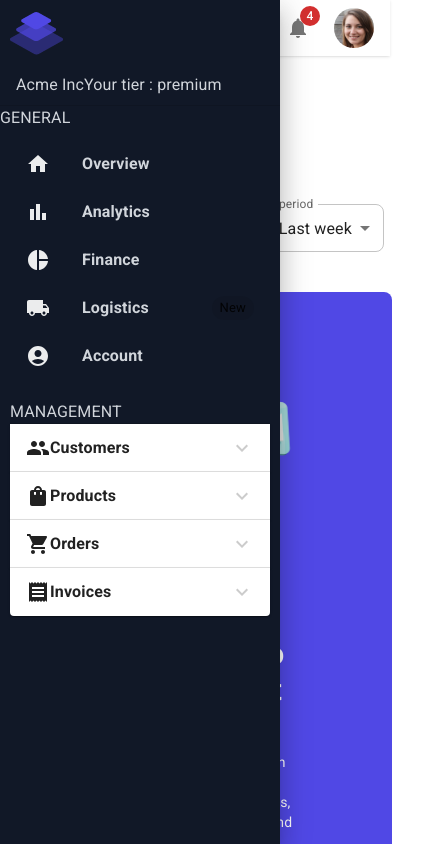
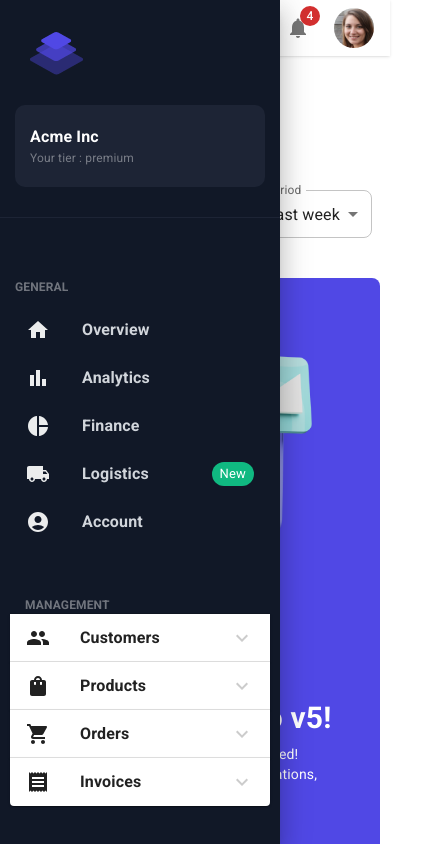
Before and after one commit to amarnathvattikuti/Dashboard-mui, a React (Create React App) app: page / in a window 390 px wide. Both pictures are taken after a click on the button 24 px from the left and 28 px from the top of the page. Shown: the top 844 px of the page, 429 px wide, since content can reach past the window. Built offline with nearby package versions, Linux system fonts and the light colour scheme.

Commit message:
responsive changes added

```diff
--- a/src/App.css
+++ b/src/App.css
@@ -21,6 +21,48 @@ body {
 /* Handle on hover */
 ::-webkit-scrollbar-thumb:hover {
   background: #54607e;
+}
+.logo{
+  margin: 20px !important;
+}
+.btn-acme-leftbar{
+  display: block !important;
+  width: 250px !important;
+  background: #1d2435 !important;
+  margin: auto !important;
+  padding: 20px 15px !important;
+  border-radius: 10px !important;
+}
+.acme-text-large{
+  width:100% !important;
+  font-weight:600 !important;
+  color: white !important;
+}
+.acme-text-small{
+  font-size: 12px;
+  color: white !important;
+  opacity: 0.4 !important;
+}
+.hr{
+  border: 1px solid #1d2435 !important;
+  margin: 30px 0px !important;
+  background-color: #1d2435 !important;
+  border-bottom: 0px !important;
+}
+.text-xs{
+  font-weight: 600 !important;
+  padding-top: 30px !important;
+  padding-left: 15px !important;
+  font-size: 12px !important;
+  color: white !important;
+  opacity: 0.4 !important;
+}
+.chip{
+  background-color: #10b981 !important;
+  color: white !important;
+}
+.accord-text-space{
+margin-right: 30px !important;
 }
 
 .subTitle {
@@ -133,3 +175,13 @@ body {
   margin: auto;
   width: 97%;
 }
+.css-5r5bf8, .css-1y0cy5b-MuiPaper-root{
+  width: 100%;
+
+}
+.css-5r5bf8{
+  padding: 10px !important;
+}
+.css-1y0cy5b-MuiPaper-root{
+  padding: 0px;
+}
--- a/src/components/contenView.js
+++ b/src/components/contenView.js
@@ -51,7 +51,7 @@ const ContentView = () => {
         <Grid item xs={12} md={6} className="pt-7">
           <Item className="shadow-none text-right">
             <Button variant="outlined" startIcon={<AssessmentIcon />}
-             className="normal-case py-3 px-7 rounded-lg" >
+              className="normal-case py-3 px-7 rounded-lg" >
               Reports
             </Button>
 
@@ -63,7 +63,7 @@ const ContentView = () => {
                 value={period}
                 label="period"
                 onChange={handleChange}
-              className="rounded-lg h-12"
+                className="rounded-lg h-12"
               >
                 <MenuItem value="Last week">Last week</MenuItem>
                 <MenuItem value="Last Month">Last Month</MenuItem>
@@ -74,7 +74,7 @@ const ContentView = () => {
         </Grid>
       </Grid>
       <Grid container
-      className="bg-primary text-white p-20 rounded-lg mt-8">
+        className="bg-primary text-white p-10 rounded-lg mt-8">
         <Grid item xs={12} md={3} >
           <Item className="shadow-none bg-transparent" >
             <img src={headGraphic} className="w-90" alt="headGrap" />
@@ -82,36 +82,36 @@ const ContentView = () => {
         </Grid>
         <Grid item xs={12} md={9} className="pl-3" >
           <Item className="shadow-none bg-transparent">
-            <Chip label="New" className="bg-success text-white"/>
+            <Chip label="New" className="bg-success text-white" />
             <h1 className="mb-2 mt-4 text-white text-3xl font-bold">
-            Welcome to Material Kit Pro v5!</h1>
+              Welcome to Material Kit Pro v5!</h1>
             <p className="mt-0 text-white">
               Your dashboard has been improved! Explore new features like Notifications, Search, Jobs Platform and more.</p>
             <Button variant="contained" className="bg-success text-white normal-case mt-6"
-              >Dismiss Banner</Button>
+            >Dismiss Banner</Button>
           </Item>
         </Grid>
       </Grid>
 
-      <Grid container spacing={3} className="my-12">
-        <Grid item xs={12} md={6} className="py-3 px-1" >
+      <Grid container spacing={3} className="my-10 px-3 md:px-5">
+        <Grid item xs={12} md={6} className="py-3 px-4 ml-3 lg:ml-0 md:px-3">
           <Item>
-            <Grid container spacing={3}>
+            <Grid container spacing={1}>
               <Grid item xs={12} md={4}>
-                <Item className="shadow-none" >
+                <Item className="shadow-none">
                   <Donut />
                 </Item>
               </Grid>
               <Grid item xs={12} md={8}>
                 <Item className="shadow-none pt-7">
-                  <h2 className="text-primary font-bold text-3xl" >0.299 BTC</h2>
-                  <p>Your crypto wallet</p>
+                  <h2 className="text-center md:text-left text-primary font-bold text-3xl" >0.299 BTC</h2>
+                  <p className="text-center md:text-left">Your crypto wallet</p>
                 </Item>
               </Grid>
             </Grid>
             <Divider />
             <Grid xs={12} md={8}>
-              <Item className="shadow-none">
+              <Item className="shadow-none text-center md:text-left">
                 <Button startIcon={<ArrowForwardIcon />}
                   className="normal-case"
                 >
@@ -121,9 +121,9 @@ const ContentView = () => {
             </Grid>
           </Item>
         </Grid>
-        <Grid xs={12} md={6}className="py-3 px-1">
+        <Grid item xs={12} md={6} className="py-3 px-4 ml-3 lg:ml-0 md:px-3">
           <Item>
-            <Grid container spacing={3}>
+            <Grid container spacing={1}>
               <Grid item xs={12} md={4}>
                 <Item className="shadow-none">
                   <Donut />
@@ -131,14 +131,14 @@ const ContentView = () => {
               </Grid>
               <Grid item xs={12} md={8}>
                 <Item className="shadow-none pt-7">
-                  <h2 className="text-success font-bold text-3xl">$21,500.00</h2>
-                  <p>Your private wallet</p>
+                  <h2 className="text-center md:text-left text-success font-bold text-3xl">$21,500.00</h2>
+                  <p className="text-center md:text-left">Your private wallet</p>
                 </Item>
               </Grid>
             </Grid>
             <Divider />
             <Grid item xs={12} md={8}>
-              <Item className="shadow-none" >
+              <Item className="shadow-none text-center md:text-left" >
                 <Button startIcon={<ArrowForwardIcon />}
                   className="normal-case"
                 >
@@ -149,12 +149,12 @@ const ContentView = () => {
           </Item>
         </Grid>
       </Grid>
-      <Grid>
+      <Grid item xs={12}>
         <Item className="shadow-none" >
           <LatestTrans />
         </Item>
       </Grid>
-      <Grid className="my-12 mx-0">
+      <Grid item xs={12} className="my-12 mx-0">
         <Item className="shadow-none">
           <Cards />
         </Item>
--- a/src/components/navbar.js
+++ b/src/components/navbar.js
@@ -63,7 +63,7 @@ function ResponsiveDrawer(props) {
           className="bg-white shadow"
         >
           <Toolbar>
-            <Box sx={{ flexGrow: 1, display: { xl: 'flex' } }}>
+            <Box sx={{ flexGrow: 1, display: { xs: 'inline-flex', xl: 'flex' } }}>
               <IconButton
                 color="default"
                 aria-label="open drawer"
--- a/src/components/subComponent/accordianList.js
+++ b/src/components/subComponent/accordianList.js
@@ -71,7 +71,7 @@ const AccordianList = () => {
                     aria-controls="panel1a-content"
                     id="panel1a-header"
                 >
-                    <PeopleIcon className="mr-6"/>
+                    <PeopleIcon className="accord-text-space"/>
                     <Typography>
 
                         Customers
@@ -97,7 +97,7 @@ const AccordianList = () => {
                     aria-controls="panel1a-content"
                     id="panel1a-header"
                 >
-                    <ShoppingBagIcon className="mr-6"/>
+                    <ShoppingBagIcon className="accord-text-space"/>
                     <Typography>
                         Products
                     </Typography>
@@ -121,7 +121,7 @@ const AccordianList = () => {
                     aria-controls="panel1a-content"
                     id="panel1a-header"
                 >
-                    <ShoppingCartIcon className="mr-6"/>
+                    <ShoppingCartIcon className="accord-text-space"/>
                     <Typography>
                         Orders
                     </Typography>
@@ -144,7 +144,7 @@ const AccordianList = () => {
                     aria-controls="panel1a-content"
                     id="panel1a-header"
                 >
-                    <ReceiptIcon className="mr-6"/>
+                    <ReceiptIcon className="accord-text-space"/>
                     <Typography>
                         Invoices
                     </Typography>
--- a/src/components/subComponent/cards.js
+++ b/src/components/subComponent/cards.js
@@ -26,7 +26,7 @@ export default function Cards() {
     const newCardData = data.map((el) => {
         return (
             <>
-                <Grid item xs={12} md={6} key={el.id} className="py-4 px-4">
+                <Grid item xs={12} md={6} key={el.id} className="py-4 md:px-4">
                     <Item className="py-2 px-4">
                         <h4 className="text-primary">
                            {el.cardname === 'Jobs' ? <ShoppingBasketIcon/> : null}
--- a/src/components/subComponent/drawer.js
+++ b/src/components/subComponent/drawer.js
@@ -47,15 +47,15 @@ const DrawerCont = () => {
     return (
         <div>
             <img src={Logo}
-            className="my-4 mx-2" alt="logo" />
+             className="logo" alt="logo" />
             <ListItemButton
-             className="w-60 bg-lightdark m-auto py-4 px-5 h-20 rounded-md block"
+             className="btn-acme-leftbar"
             >
-                <h4 className="w-100 font-semibold text-white">Acme Inc </h4>
-                <p className="text-secondary text-sm opacity-70">Your tier : premium</p>
+                <h4 className="acme-text-large">Acme Inc </h4>
+                <p className="acme-text-small">Your tier : premium</p>
             </ListItemButton>
-            <Divider className="py-5 border-lightdark"/>
-            <div className="font-semibold pt-6 pl-6 text-xs text-secondary opacity-50">
+            <Divider className="hr"/>
+            <div className="text-xs">
                 GENERAL
             </div>
             <List>
@@ -77,7 +77,7 @@ const DrawerCont = () => {
                                 {
                                     index === 3 ?
                                         <Chip label="New" size="small"
-                                            className="bg-success text-white"
+                                            className="chip"
                                         /> : null
                                 }
                             </ListItemButton>
@@ -88,7 +88,7 @@ const DrawerCont = () => {
             </List>
 
             <List>
-                <div className="py-4 pl-5 text-xs text-secondary opacity-60">
+                <div className="text-xs">
                     MANAGEMENT
                 </div>
                 <AccordianList />
```
Also changed, not shown: src/components/ListView.js (+29 -6 lines), src/components/subComponent/LatestTrans.js (+16 -10 lines), src/components/subComponent/dataTable.js (+8 -6 lines).
